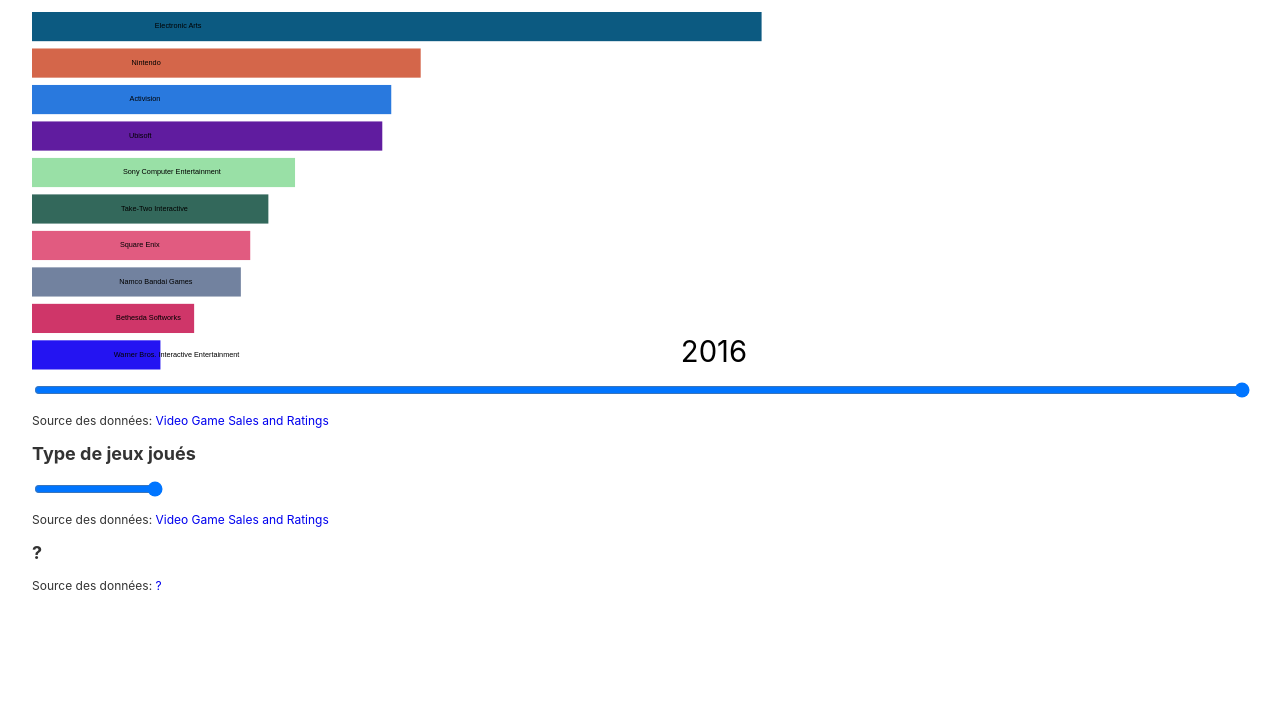
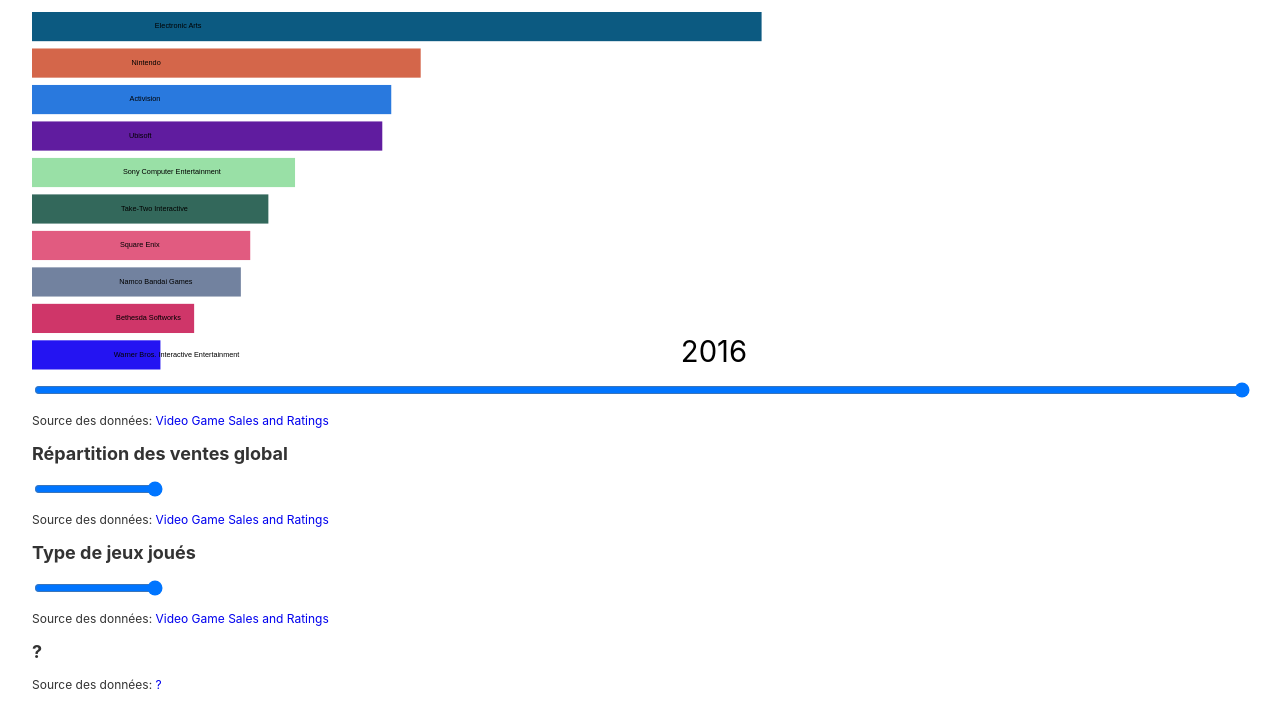
Before and after one commit to nobrega1/ProjetDataVis, a website built with webpack: page dist/index.html in a window 1280 px wide. Shown: the part 85-800 px from the top of the page. Built offline with nearby package versions, Linux system fonts and the light colour scheme; what billboard.js would draw is missing.

Commit message:
Update index.html

```diff
--- a/dist/index.html
+++ b/dist/index.html
@@ -22,6 +22,15 @@
       <p>Source des données: <a href="https://www.kaggle.com/kendallgillies/video-game-sales-and-ratings">Video Game Sales and Ratings</a></p>
     </section>
 
+
+    <section id="ventes-globals">
+      <h2>Répartition des ventes global</h2>
+      <div id="ventes-globals-graph"></div>
+      <div id="ventes-globals-year"></div>
+      <input id="ventes-globals-year-input" type="range" min="1976" max="2017" value="2017" />
+      <p>Source des données: <a href="https://www.kaggle.com/kendallgillies/video-game-sales-and-ratings">Video Game Sales and Ratings</a></p>
+    </section>
+
     <section id="types-jeux">
       <h2>Type de jeux joués</h2>
       <div id="types-jeux-graph"></div>
```
